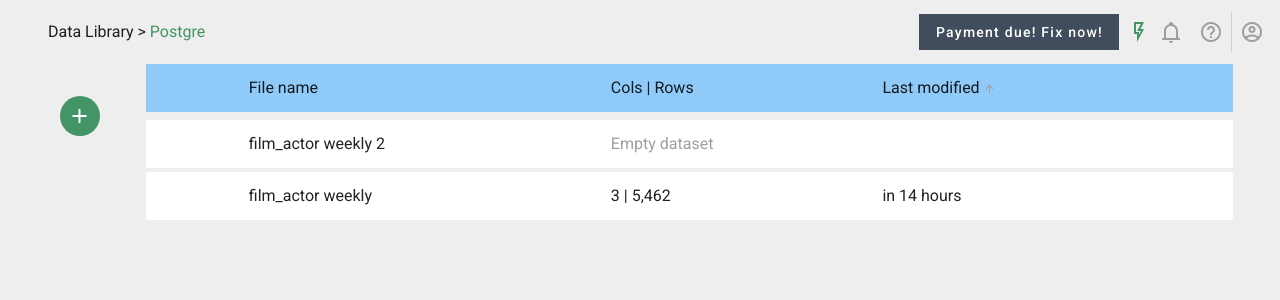
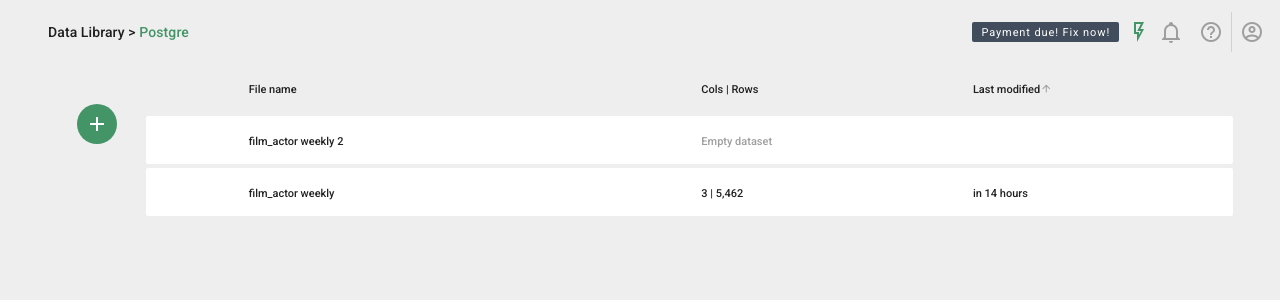
Before and after one commit to SilvaFilipe/mammoth_challenge, a Vue app: page / in a window 1280 px wide. Shown: the top 300 px of the page. Built offline with nearby package versions, Linux system fonts and the light colour scheme.

Commit message:
fix: text styling; minors;

```diff
--- a/src/App.vue
+++ b/src/App.vue
@@ -3,13 +3,23 @@
     <v-app-bar app color="grey lighten-3" flat>
       <v-img max-height="20" max-width="20" src="./assets/mammoth_logo.png" />
       <div class="ml-3">
-        <span>Data Library > </span>
-        <span class="primary--text">Postgre</span>
+        <span class="font-weight-medium subtitle-2">
+          Data Library >
+          <span class="primary--text subtitle-2">Postgre</span>
+        </span>
       </div>
 
       <v-spacer />
-      <v-btn depressed tile color="secondary" style="text-transform: none;">
-        Payment due! Fix now!
+      <v-btn
+        x-small
+        depressed
+        color="secondary"
+        class="rounded-sm"
+        style="text-transform: none;"
+      >
+        <span class="font-weight-regular">
+          Payment due! Fix now!
+        </span>
       </v-btn>
       <v-icon color="primary" class="ml-2">
         mdi-flash-outline
--- a/src/components/FileDetails.vue
+++ b/src/components/FileDetails.vue
@@ -2,7 +2,7 @@
   <div>
     <div class="white py-3 px-5">
       <div class="d-flex">
-        <span>
+        <span class="subtitle-2">
           {{ file.name }}
         </span>
         <v-spacer />
@@ -12,12 +12,12 @@
       </div>
 
       <div v-if="file.updatedAt">
-        <span>Last update: </span>
+        <span class="font-weight-medium">Last update: </span>
         <span>{{ file.updatedAt | TimeAgo }}</span>
       </div>
 
       <div class="mt-3 d-flex">
-        <v-btn depressed tile width="100" color="primary">
+        <v-btn depressed small width="80" class="rounded-sm" color="primary">
           Open
         </v-btn>
         <v-icon small color="grey" class="ml-2">
--- a/src/components/FileProperties.vue
+++ b/src/components/FileProperties.vue
@@ -1,31 +1,33 @@
 <template>
   <v-expansion-panels>
     <v-expansion-panel>
-      <v-expansion-panel-header>
-        Properties
+      <v-expansion-panel-header class="py-1" style="min-height: 35px">
+        <span class="font-weight-bold">Properties</span>
       </v-expansion-panel-header>
       <v-expansion-panel-content>
         <div>
           <div>
-            <span>Name: </span>
+            <span class="font-weight-medium">Name: </span>
             <span>{{ file.name }}</span>
           </div>
           <div>
-            <span>Created on </span>
-            <span>{{ file.createdAt | PrettyDate }}</span>
+            <span>
+              Created on {{ file.createdAt | PrettyDate }} by
+              {{ file.createdBy }}
+            </span>
           </div>
           <v-divider class="my-2" />
         </div>
 
         <div>
           <div v-if="file.rows && file.cols">
-            <span>Rows: </span>
+            <span class="font-weight-medium">Rows: </span>
             <span>{{ file.rows | ThousandsSeparators }} </span>
-            <span>Columns: </span>
+            <span class="font-weight-medium">Columns: </span>
             <span>{{ file.cols | ThousandsSeparators }} </span>
           </div>
           <div>
-            <span>Size: </span>
+            <span class="font-weight-medium">Size: </span>
             <span>{{ file.size }}.00 KB</span>
           </div>
           <v-divider class="my-2" />
@@ -33,11 +35,11 @@
 
         <div v-if="file.queryMetrics && file.queryMetrics.length > 0">
           <div class="d-flex">
-            <span class="text-uppercase">Query Metrics</span>
+            <span class="text-uppercase font-weight-bold">Query Metrics</span>
             <v-spacer />
             <span class="text-decoration-underline">Edit metrics</span>
           </div>
-          <div class="grey lighten-2 query-metrics">
+          <div class="mt-2 pa-2 grey lighten-2 query-metrics">
             <p v-for="(metric, index) in file.queryMetrics" :key="index">
               {{ metric }}
             </p>
@@ -46,8 +48,10 @@
         </div>
 
         <div>
-          <div class="d-flex">
-            <span class="text-uppercase">Data Retrieval Schedule</span>
+          <div class="d-flex align-center">
+            <span class="text-uppercase font-weight-bold">
+              Data Retrieval Schedule
+            </span>
             <v-switch
               v-model="file.dataRetrievalSchedule"
               class="pa-0 mt-0 ml-2"
@@ -60,28 +64,29 @@
             <span
               v-if="file.dataRetrievalSchedule"
               class="text-decoration-underline"
-              >Edit schedule</span
             >
+              Edit schedule
+            </span>
           </div>
           <div v-if="file.dataRetrievalSchedule">
             <div class="d-flex">
               <v-spacer />
-              <span class="text-decoration-underline primary--text"
-                >Retrieve latest data</span
-              >
+              <span class="text-decoration-underline primary--text">
+                Retrieve latest data
+              </span>
             </div>
             <div>
               <span>
-                {{ SCHEDULE_TYPES[file.dataRetrievalSchedule.type] }}</span
-              >
+                {{ SCHEDULE_TYPES[file.dataRetrievalSchedule.type] }}
+              </span>
             </div>
             <div>
-              <span>Range: </span>
+              <span class="font-weight-medium">Range: </span>
               <span>Start </span>
               <span>{{ file.dataRetrievalSchedule.range | PrettyDate }}</span>
             </div>
             <div class="mt-3">
-              <span>Last datapull: </span>
+              <span class="font-weight-medium">Last datapull: </span>
               <span>{{
                 file.dataRetrievalSchedule.lastDatapull | PrettyDate
               }}</span>
@@ -90,21 +95,21 @@
               </v-icon>
             </div>
             <div>
-              <span>Next schedule datapull: </span>
-              <span>{{
-                file.dataRetrievalSchedule.nextDatapull | PrettyDate
-              }}</span>
+              <span class="font-weight-medium">Next schedule datapull: </span>
+              <span>
+                {{ file.dataRetrievalSchedule.nextDatapull | PrettyDate }}
+              </span>
             </div>
           </div>
           <v-divider class="my-2" />
         </div>
 
         <div>
-          <p class="text-uppercase">Sync Settings</p>
-          <div class="d-flex">
-            <span class="text-uppercase text-caption text--disabled"
-              >Auto-sync</span
-            >
+          <p class="text-uppercase font-weight-bold mb-1">Sync Settings</p>
+          <div class="d-flex align-center">
+            <span class="text-uppercase text--disabled">
+              Auto-sync
+            </span>
             <v-switch
               v-model="file.autoSync"
               class="pa-0 mt-0 ml-2"
--- a/src/components/Files.vue
+++ b/src/components/Files.vue
@@ -1,8 +1,8 @@
 <template>
   <v-row>
-    <v-col cols="1">
+    <v-col cols="1" class="d-flex justify-center">
       <div>
-        <v-btn class="mt-5" fab small depressed color="primary">
+        <v-btn class="mt-7" fab small depressed color="primary">
           <v-icon> mdi-plus </v-icon>
         </v-btn>
       </div>
--- a/src/components/FilesList.vue
+++ b/src/components/FilesList.vue
@@ -1,16 +1,16 @@
 <template>
   <v-row>
     <v-col>
-      <v-row class="blue lighten-3 mb-2">
+      <v-row class="mb-1">
         <v-col cols="1" />
-        <v-col cols="4">
-          File name
+        <v-col cols="5">
+          <span class="font-weight-medium">File name</span>
         </v-col>
         <v-col cols="3">
-          Cols | Rows
+          <span class="font-weight-medium">Cols | Rows</span>
         </v-col>
-        <v-col cols="4">
-          Last modified
+        <v-col cols="3">
+          <span class="font-weight-medium">Last modified</span>
           <v-icon
             x-small
             color="grey"
--- a/src/components/FilesListItem.vue
+++ b/src/components/FilesListItem.vue
@@ -10,18 +10,22 @@
         :src="FILE_TYPES_ICONS[file.type]"
       />
     </v-col>
-    <v-col cols="4">
-      {{ file.name }}
+    <v-col cols="5">
+      <span class="font-weight-medium">{{ file.name }}</span>
     </v-col>
     <v-col cols="3">
-      <span v-if="file.cols && file.rows"
+      <span v-if="file.cols && file.rows" class="font-weight-medium"
         >{{ file.cols | ThousandsSeparators }} |
         {{ file.rows | ThousandsSeparators }}
       </span>
-      <span v-else class="text--disabled">Empty dataset</span>
+      <span v-else class="text--disabled font-weight-medium"
+        >Empty dataset</span
+      >
     </v-col>
-    <v-col cols="4">
-      <span v-if="file.updatedAt">{{ file.updatedAt | TimeAgo }}</span>
+    <v-col cols="3">
+      <span class="font-weight-medium" v-if="file.updatedAt">{{
+        file.updatedAt | TimeAgo
+      }}</span>
     </v-col>
   </v-row>
 </template>
--- a/src/css/app.scss
+++ b/src/css/app.scss
@@ -1,3 +1,9 @@
 .cursor-pointer {
   cursor: pointer;
 }
+
+/*Layout*/
+span,
+p {
+  font-size: 11px;
+}
--- a/src/example-data/files.json
+++ b/src/example-data/files.json
@@ -15,7 +15,8 @@
             "lastDatapull":"2018/04/25 07:00 UTC",
             "nextDatapull":"2022/01/12 07:00 UTC"
         },
-        "autoSync": true
+        "autoSync": true,
+        "createdBy":"Bruce Banner"
     },
     {
         "id": 2,
@@ -23,6 +24,7 @@
         "type": "POSTGRE",
         "createdAt": "2020/04/25 07:00 UTC",
         "size":123,
-        "autoSync": false
+        "autoSync": false,
+        "createdBy":"Matt Murdock"
     }
 ]
```
